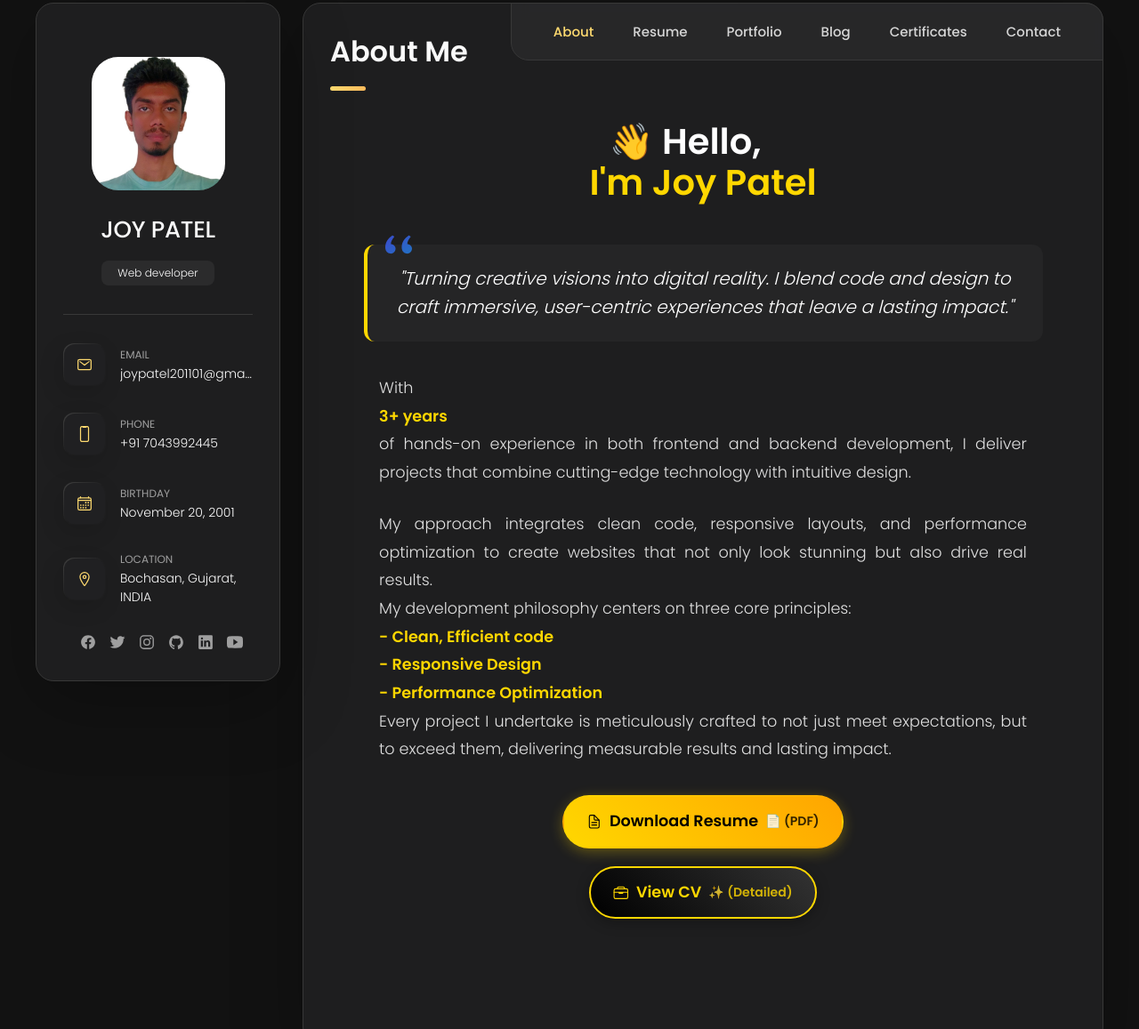
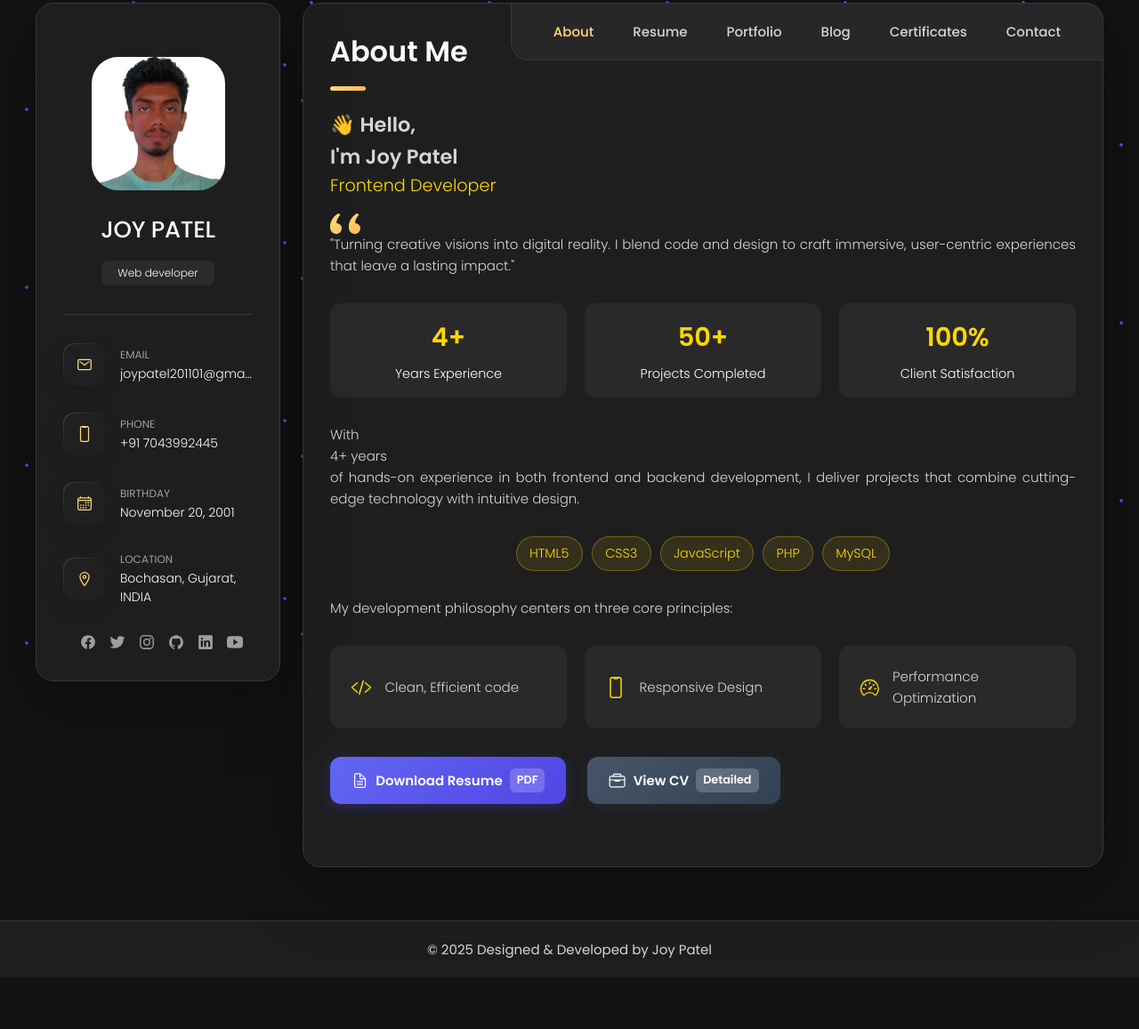
Before and after one commit to j2445/info, a plain HTML site: page index.html in a window 1280 px wide. Shown: the part 57-1214 px from the top of the page at 89% size. After the commit the page ends 1156 px from the top, so only its background shows below. Drawn offline with nearby package versions, Linux system fonts and the light colour scheme.

Commit message:
Update index.html

```diff
--- a/index.html
+++ b/index.html
@@ -141,7 +141,12 @@
   -->
 
   <main>
-
+<div class="stars-background"></div>
+<div class="stars-background"></div>
+<div class="stars-background"></div>
+<div class="stars-background"></div>
+<div class="stars-background"></div>
+<div class="stars-background"></div>
     <!--
       - #SIDEBAR
     -->
@@ -335,115 +340,384 @@
         - #ABOUT
       -->
 
-      <article class="about  active" data-page="about">
+<article class="about active" data-page="about">
+  <div class="stars-background"></div>
 
   <header>
     <h2 class="h2 article-title">About me</h2>
   </header>
 
-        <section class="about-text"
-          style="padding:3em 2.5em;margin-bottom:2em;max-width:900px;margin-left:auto;margin-right:auto;">
-          <div style="display:flex;align-items:center;gap:2em;flex-wrap:wrap;justify-content:center;">
-            <div style="text-align:center;">
-
-              <h2 style="color:#ffffff;font-size:2.5rem;margin:-40px 0 0.3em -40px;font-weight:700;">👋 Hello,</h2>
-              <h2 style="color:#ffd700;font-size:2.5rem;margin:-30px 0 0 0;font-weight:700;"> I'm Joy Patel</h2>
-
-
-            </div>
-          </div>
-
-          <blockquote
-            style="margin:2.5em auto;padding:1.5em;background:rgba(255,255,255,0.03);border-left:4px solid #ffd700;border-radius:12px;position:relative;">
-            <div style="position:absolute;top:-15px;left:20px;">
-              <img src="img/icon-quote.svg" alt="quote"
-                style="width:30px;height:30px;filter:invert(79%) sepia(50%) saturate(500%) hue-rotate(359deg) brightness(105%) contrast(107%);">
-            </div>
-            <p style="color:#ffffff;font-size:1.25rem;font-style:italic;line-height:1.6;margin:0;text-align:center;">
+  <section class="about-text">
+    <div class="intro-container">
+      <div class="intro-text">
+        <h2 class="hello-text">👋 Hello,</h2>
+        <h2 class="name-text">I'm Joy Patel</h2>
+        <p class="typing-text"></p>
+      </div>
+    </div>
+
+    <blockquote class="quote-container">
+      <div class="quote-icon">
+        <img src="img/icon-quote.svg" alt="quote">
+      </div>
+      <p class="quote-text">
         "Turning creative visions into digital reality. I blend code and design to craft immersive, user-centric
         experiences that leave a lasting impact."
       </p>
     </blockquote>
 
-          <div
-            style="color:#e0e0e0;font-size:1.1rem;line-height:1.8;text-align:center;max-width:800px;margin:0 auto;padding:0 1em;">
-            <p style="margin-bottom:1.5em;">
-              With <span style="color:#ffd700;font-weight:600;">3+ years</span> of hands-on experience in both frontend
+    <div class="about-content">
+      <div class="stats-container">
+        <div class="stat-item">
+          <span class="stat-number">4+</span>
+          <span class="stat-label">Years Experience</span>
+        </div>
+        <div class="stat-item">
+          <span class="stat-number">50+</span>
+          <span class="stat-label">Projects Completed</span>
+        </div>
+        <div class="stat-item">
+          <span class="stat-number">100%</span>
+          <span class="stat-label">Client Satisfaction</span>
+        </div>
+      </div>
+
+      <p class="experience-text">
+        With <span class="highlight">4+ years</span> of hands-on experience in both frontend
         and backend development, I deliver projects that combine cutting-edge technology with intuitive design.
       </p>
-            <p style="margin:0;">
-              My approach integrates clean code, responsive layouts, and performance optimization to create websites
-              that not only look stunning but also drive real results.
-            </p>
-
-            <p style="margin:0;">
+
+      <div class="skills-showcase">
+        <div class="skill-pill">HTML5</div>
+        <div class="skill-pill">CSS3</div>
+        <div class="skill-pill">JavaScript</div>
+        <div class="skill-pill">PHP</div>
+        <div class="skill-pill">MySQL</div>
+      </div>
+
+      <p class="philosophy-text">
         My development philosophy centers on three core principles:
-              <span style="color:#ffd700;font-weight:600;"> - Clean, Efficient code</span>
-              <span style="color:#ffd700;font-weight:600;">- Responsive Design</span>
-              <span style="color:#ffd700;font-weight:600;">- Performance Optimization</span>
-              Every project I undertake is meticulously crafted to not just meet expectations, but to exceed them,
-              delivering measurable results and lasting impact.
-            </p>
-
-            <div style="display: flex; flex-direction: column; align-items: center; gap: 20px; margin: 2em 0;">
-              <a href="JOY PATEL (RESUME).pdf" target="_blank" class="resume-btn" style="
-                background: linear-gradient(45deg, #ffd700, #ffa500);
-                padding: 12px 25px;
-                border-radius: 50px;
-                color: #000;
+        <div class="principles-container">
+          <div class="principle-card">
+            <ion-icon name="code-slash-outline"></ion-icon>
+            <span>Clean, Efficient code</span>
+          </div>
+          <div class="principle-card">
+            <ion-icon name="phone-portrait-outline"></ion-icon>
+            <span>Responsive Design</span>
+          </div>
+          <div class="principle-card">
+            <ion-icon name="speedometer-outline"></ion-icon>
+            <span>Performance Optimization</span>
+          </div>
+        </div>
+      </p>
+
+<div class="cta-buttons">
+  <a href="JOY PATEL (RESUME).pdf" target="_blank" class="btn btn-primary">
+    <div class="btn-content">
+      <ion-icon name="document-text-outline" class="btn-icon"></ion-icon>
+      <span class="btn-text">Download Resume</span>
+      <span class="btn-badge">PDF</span>
+    </div>
+    <div class="btn-hover-effect"></div>
+  </a>
+
+  <a href="JOY PATEL (CV).pdf" target="_blank" class="btn btn-secondary">
+    <div class="btn-content">
+      <ion-icon name="briefcase-outline" class="btn-icon"></ion-icon>
+      <span class="btn-text">View CV</span>
+      <span class="btn-badge">Detailed</span>
+    </div>
+    <div class="btn-hover-effect"></div>
+  </a>
+</div>
+
+<style>
+.cta-buttons {
+  display: flex;
+  gap: 1.5rem;
+  margin: 2rem 0;
+  flex-wrap: wrap;
+}
+
+.btn {
+  position: relative;
+  padding: 0.8rem 1.5rem;
+  border-radius: 12px;
+  text-decoration: none;
   font-weight: 600;
-                text-decoration: none;
+  overflow: hidden;
+  transition: all 0.3s ease;
+  min-width: 200px;
+}
+
+.btn-content {
+  position: relative;
+  z-index: 1;
   display: flex;
   align-items: center;
-                gap: 8px;
+  gap: 0.5rem;
+}
+
+.btn-icon {
+  font-size: 1.2rem;
+}
+
+.btn-badge {
+  font-size: 0.8rem;
+  padding: 0.2rem 0.5rem;
+  border-radius: 6px;
+  margin-left: auto;
+}
+
+.btn-hover-effect {
+  position: absolute;
+  top: 0;
+  left: -100%;
+  width: 100%;
+  height: 100%;
+  background: linear-gradient(120deg, transparent, rgba(255,255,255,0.2), transparent);
+  transition: 0.5s;
+}
+
+.btn:hover .btn-hover-effect {
+  left: 100%;
+}
+
+.btn-primary {
+  background: linear-gradient(135deg, #6366f1, #4f46e5);
+  color: white;
+  box-shadow: 0 4px 15px rgba(79, 70, 229, 0.3);
+}
+
+.btn-primary .btn-badge {
+  background: rgba(255,255,255,0.2);
+  color: white;
+}
+
+.btn-secondary {
+  background: linear-gradient(135deg, #475569, #334155);
+  color: white;
+  box-shadow: 0 4px 15px rgba(51, 65, 85, 0.3);
+}
+
+.btn-secondary .btn-badge {
+  background: rgba(255,255,255,0.2);
+  color: white;
+}
+
+.btn:hover {
+  transform: translateY(-2px);
+  box-shadow: 0 6px 20px rgba(79, 70, 229, 0.4);
+}
+
+@media (max-width: 768px) {
+  .cta-buttons {
+    flex-direction: column;
+    gap: 1rem;
+  }
+
+  .btn {
+    width: 100%;
+    text-align: center;
+    justify-content: center;
+  }
+}
+</style>
+    </div>
+  </section>
+</article>
+
+<style>
+.stars-background {
+  position: fixed;
+  top: 0;
+  left: 0;
+  width: 100%;
+  height: 100%;
+  background-image:
+    radial-gradient(2px 2px at 20px 30px, #574dec, rgba(0,0,0,0)),
+    radial-gradient(2px 2px at 40px 70px, #574dec, rgba(0,0,0,0)),
+    radial-gradient(2px 2px at 50px 160px, #574dec, rgba(0,0,0,0)),
+    radial-gradient(2px 2px at 90px 40px, #574dec, rgba(0,0,0,0)),
+    radial-gradient(2px 2px at 130px 80px, #574dec, rgba(0,0,0,0)),
+    radial-gradient(2px 2px at 160px 120px, #574dec, rgba(0,0,0,0));
+  background-repeat: repeat;
+  background-size: 200px 200px;
+  animation: twinkle 2s linear infinite;
+  opacity: 1;
+  z-index: -1;
+  pointer-events: none;
+}
+
+@keyframes twinkle {
+  from { background-position: 0 0; }
+  to { background-position: -200px 200px; }
+}
+
+.typing-text {
+  color: #ffd700;
+  font-size: 1.2rem;
+  min-height: 1.5em;
+}
+
+.stats-container {
+  display: grid;
+  grid-template-columns: repeat(auto-fit, minmax(120px, 1fr));
+  gap: 20px;
+  margin: 2em 0;
+}
+
+.stat-item {
+  background: rgba(255,255,255,0.05);
+  padding: 1em;
+  border-radius: 12px;
+  text-align: center;
+  transition: transform 0.3s ease;
+}
+
+.stat-item:hover {
+  transform: translateY(-5px);
+}
+
+.stat-number {
+  color: #ffd700;
+  font-size: 1.8rem;
+  font-weight: 700;
+  display: block;
+}
+
+.stat-label {
+  color: #ffffff;
+  font-size: 0.9rem;
+  margin-top: 0.5em;
+  display: block;
+}
+
+.skills-showcase {
+  display: flex;
+  flex-wrap: wrap;
+  gap: 10px;
+  justify-content: center;
+  margin: 2em 0;
+}
+
+.skill-pill {
+  background: rgba(255,215,0,0.1);
+  color: #ffd700;
+  padding: 0.5em 1em;
+  border-radius: 20px;
+  font-size: 0.9rem;
+  border: 1px solid rgba(255,215,0,0.3);
   transition: all 0.3s ease;
-                box-shadow: 0 4px 15px rgba(255, 215, 0, 0.3);
-                border: 2px solid transparent;
-              ">
-                <ion-icon name="document-text-outline"></ion-icon>
-                Download Resume
-                <span style="font-size: 0.8em; opacity: 0.8;">📄 (PDF)</span>
-              </a>
-
-              <a href="JOY PATEL (CV).pdf" target="_blank" class="cv-btn" style="
-                background: linear-gradient(45deg, #000000, #333333);
-                padding: 12px 25px;
-                border-radius: 50px;
-                color: #ffd700;
-                font-weight: 600;
-                text-decoration: none;
+}
+
+.skill-pill:hover {
+  background: rgba(255,215,0,0.2);
+  transform: translateY(-2px);
+}
+
+.principles-container {
+  display: grid;
+  grid-template-columns: repeat(auto-fit, minmax(250px, 1fr));
+  gap: 20px;
+  margin: 2em 0;
+}
+
+.principle-card {
+  background: rgba(255,255,255,0.05);
+  padding: 1.5em;
+  border-radius: 12px;
   display: flex;
   align-items: center;
+  gap: 15px;
+  transition: all 0.3s ease;
+}
+
+.principle-card:hover {
+  background: rgba(255,255,255,0.08);
+  transform: translateY(-3px);
+}
+
+.principle-card ion-icon {
+  font-size: 1.5rem;
+  color: #ffd700;
+}
+
+/* Mobile Optimizations */
+@media (max-width: 768px) {
+  .about-text {
+    padding: 1.5em 1em;
+  }
+
+  .stats-container {
+    grid-template-columns: repeat(auto-fit, minmax(100px, 1fr));
+    gap: 15px;
+  }
+
+  .stat-number {
+    font-size: 1.5rem;
+  }
+
+  .principle-card {
+    padding: 1em;
+  }
+
+  .skills-showcase {
     gap: 8px;
-                transition: all 0.3s ease;
-                box-shadow: 0 4px 15px rgba(0, 0, 0, 0.3);
-                border: 2px solid #ffd700;
-              ">
-                <ion-icon name="briefcase-outline"></ion-icon>
-                View CV
-                <span style="font-size: 0.8em; opacity: 0.8;">✨ (Detailed)</span>
-              </a>
-            </div>
-
-            <style>
-              .resume-btn:hover,
-              .cv-btn:hover {
-                transform: translateY(-3px);
-                box-shadow: 0 6px 20px rgba(255, 215, 0, 0.4);
-              }
-
-              .resume-btn:active,
-              .cv-btn:active {
-                transform: translateY(1px);
+  }
+
+  .skill-pill {
+    font-size: 0.8rem;
+    padding: 0.4em 0.8em;
+  }
 }
 </style>
 
-
-
-          </div>
-
-
-      </article>
+<script>
+// Stars background optimization
+const starsBackground = document.querySelector('.stars-background');
+if (window.innerWidth < 768) {
+  starsBackground.style.backgroundSize = '100px 100px';
+}
+
+// Typing animation
+const texts = ['Frontend Developer', 'UI/UX Designer', 'Web Developer'];
+let textIndex = 0;
+let charIndex = 0;
+let isDeleting = false;
+const typingDelay = 100;
+const erasingDelay = 50;
+const newTextDelay = 2000;
+
+function typeText() {
+  const typingElement = document.querySelector('.typing-text');
+  const currentText = texts[textIndex];
+
+  if (isDeleting) {
+    typingElement.textContent = currentText.substring(0, charIndex-1);
+    charIndex--;
+  } else {
+    typingElement.textContent = currentText.substring(0, charIndex+1);
+    charIndex++;
+  }
+
+  if (!isDeleting && charIndex === currentText.length) {
+    isDeleting = true;
+    setTimeout(typeText, newTextDelay);
+  } else if (isDeleting && charIndex === 0) {
+    isDeleting = false;
+    textIndex = (textIndex + 1) % texts.length;
+    setTimeout(typeText, typingDelay);
+  } else {
+    setTimeout(typeText, isDeleting ? erasingDelay : typingDelay);
+  }
+}
+
+// Start typing animation
+setTimeout(typeText, newTextDelay);
+</script>
 
 
       <!--
@@ -764,86 +1038,104 @@
 
           <ul class="project-list">
 
-            <li class="project-item  active" data-filter-item data-category="Web Design">
-              <a href="https://hoverboard-khaki.vercel.app" target="_blank" rel="noopener noreferrer">
+            <li class="project-item  active" data-filter-item data-category="Websites">
+              <a href="https://mrpatel.vercel.app/" target="_blank" rel="noopener noreferrer">
 
                 <figure class="project-img">
                   <div class="project-item-icon-box">
                     <ion-icon name="eye-outline"></ion-icon>
                   </div>
 
-                  <img src="img/1design.png" alt="✨ Hoverboard Project" loading="lazy">
-                </figure>
-
-                <h3 class="project-title">✨ Hoverboard animation</h3>
-
-                <p class="project-category">Web Design</p>
-
-              </a>
-            </li>
-
-            <li class="project-item  active" data-filter-item data-category="Web Apps">
-              <a href="https://todo-list-sepia-one-54.vercel.app" target="_blank" rel="noopener noreferrer">
+                  <img src="img/landing-page.png" alt="🎨 Modern Landing Page Design" loading="lazy">
+                </figure>
+
+                <h3 class="project-title">🎨 Modern Landing Page Design</h3>
+
+                <p class="project-category">Website</p>
+
+              </a>
+            </li>
+
+            <li class="project-item  active" data-filter-item data-category="Web Design">
+              <a href="https://hoverboard-khaki.vercel.app" target="_blank" rel="noopener noreferrer">
 
                 <figure class="project-img">
                   <div class="project-item-icon-box">
                     <ion-icon name="eye-outline"></ion-icon>
                   </div>
 
-                  <img src="img/1app.png" alt="📝 Todo List Project" loading="lazy">
-                </figure>
-
-                <h3 class="project-title">📝 Todo List </h3>
-
-                <p class="project-category">Web App</p>
-
-              </a>
-            </li>
-
-            <li class="project-item  active" data-filter-item data-category="Web Design">
-              <a href="https://theme-clock-nine-tau.vercel.app" target="_blank" rel="noopener noreferrer">
+                  <img src="img/1design.png" alt="✨ Hoverboard Project" loading="lazy">
+                </figure>
+
+                <h3 class="project-title">✨ Hoverboard animation</h3>
+
+                <p class="project-category">Web Design</p>
+
+              </a>
+            </li>
+
+            <li class="project-item  active" data-filter-item data-category="Web Apps">
+              <a href="https://todo-list-sepia-one-54.vercel.app" target="_blank" rel="noopener noreferrer">
 
                 <figure class="project-img">
                   <div class="project-item-icon-box">
                     <ion-icon name="eye-outline"></ion-icon>
                   </div>
 
-                  <img src="img/2design.png" alt="⏰ Theme Clock Project" loading="lazy">
-                </figure>
-
-                <h3 class="project-title">⏰ Theme Clock Project</h3>
-
-                <p class="project-category">Web Design</p>
+                  <img src="img/1app.png" alt="📝 Todo List Project" loading="lazy">
+                </figure>
+
+                <h3 class="project-title">📝 Todo List </h3>
+
+                <p class="project-category">Web App</p>
 
               </a>
             </li>
 
             <li class="project-item  active" data-filter-item data-category="Web Design">
-              <a href="https://j2445.github.io/istore/" target="_blank" rel="noopener noreferrer">
+              <a href="https://theme-clock-nine-tau.vercel.app" target="_blank" rel="noopener noreferrer">
 
                 <figure class="project-img">
                   <div class="project-item-icon-box">
                     <ion-icon name="eye-outline"></ion-icon>
                   </div>
 
-                  <img src="img/3design.png" alt="🛍️ iStore App" loading="lazy">
-                </figure>
-
-                <h3 class="project-title">🛍️ iStore Web Design</h3>
+                  <img src="img/2design.png" alt="⏰ Theme Clock Project" loading="lazy">
+                </figure>
+
+                <h3 class="project-title">⏰ Theme Clock Project</h3>
 
                 <p class="project-category">Web Design</p>
 
               </a>
             </li>
 
-            <li class="project-item  active" data-filter-item data-category="Web Apps">
-              <a href="https://website-animated-phi.vercel.app" target="_blank" rel="noopener noreferrer">
+            <li class="project-item  active" data-filter-item data-category="Web Design">
+              <a href="https://j2445.github.io/istore/" target="_blank" rel="noopener noreferrer">
 
                 <figure class="project-img">
                   <div class="project-item-icon-box">
                     <ion-icon name="eye-outline"></ion-icon>
                   </div>
 
+                  <img src="img/3design.png" alt="🛍️ iStore App" loading="lazy">
+                </figure>
+
+                <h3 class="project-title">🛍️ iStore Web Design</h3>
+
+                <p class="project-category">Web Design</p>
+
+              </a>
+            </li>
+
+            <li class="project-item  active" data-filter-item data-category="Web Apps">
+              <a href="https://website-animated-phi.vercel.app" target="_blank" rel="noopener noreferrer">
+
+                <figure class="project-img">
+                  <div class="project-item-icon-box">
+                    <ion-icon name="eye-outline"></ion-icon>
+                  </div>
+
                   <img src="img/2app.png" alt="🌟 Portfolio Website" loading="lazy">
                 </figure>
 
@@ -855,7 +1147,7 @@
             </li>
 
             <li class="project-item  active" data-filter-item data-category="Websites">
-              <a href="" target="_blank" rel="noopener noreferrer">
+              <a href="https://j2445.github.io/ecommers-store/" target="_blank" rel="noopener noreferrer">
 
                 <figure class="project-img">
                   <div class="project-item-icon-box">
```
Lines whose indentation alone changed are shown as unchanged.
